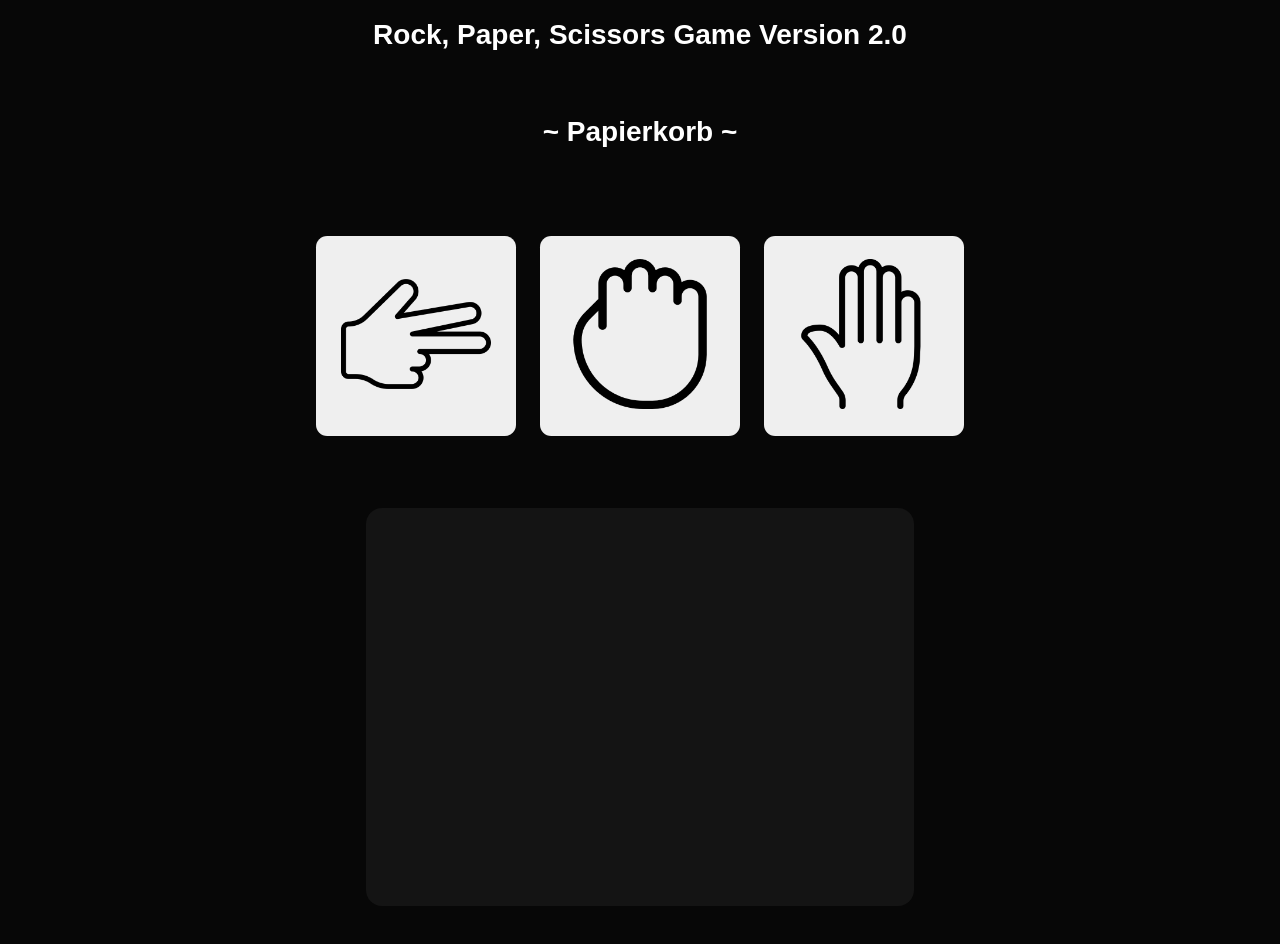
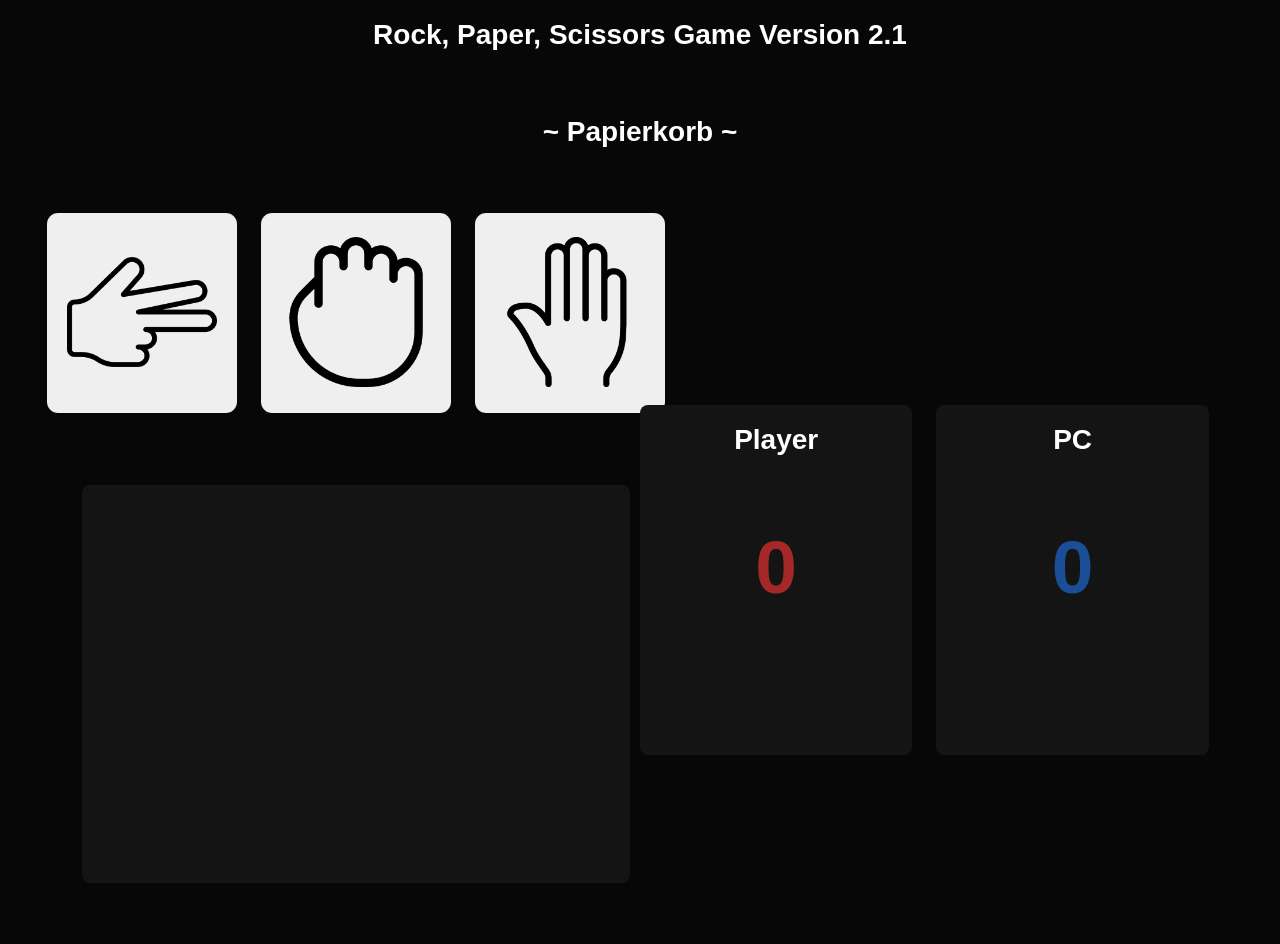
Before and after one commit to PapierKorb76/rockpaperscissorsgame, a plain HTML site: page index.html in a window 1280 px wide. Drawn offline with Linux system fonts and the light colour scheme.

Commit message:
Added counter for points

```diff
--- a/index.html
+++ b/index.html
@@ -9,15 +9,21 @@
     <link rel="stylesheet" href="style.css">
 </head>
 <body>
-    <h1>Rock, Paper, Scissors Game Version 2.0</h1>
+    <h1>Rock, Paper, Scissors Game Version 2.1</h1>
     <h6>~ Papierkorb ~</h6>
-    <div class="btn-container">
-        <button id = 'scissors' class = 'button'><img src="./images/scissors.png" alt=""></button>
-        <button id = 'rock' class = 'button'><img src="./images/rock.png" alt=""></button>
-        <button id = 'paper' class = 'button'><img src="./images/paper.png" alt=""></button>
-    </div>
-
-    <div class="results-container">
+    <div class="col-container">
+        <div class="col-1">
+            <div class="btn-container">
+                <button id = 'scissors' class = 'button'><img src="./images/scissors.png" alt=""></button>
+                <button id = 'rock' class = 'button'><img src="./images/rock.png" alt=""></button>
+                <button id = 'paper' class = 'button'><img src="./images/paper.png" alt=""></button>
+            </div>
+            <div class="results-container"></div>
+        </div>
+        <div class="col-2">
+            <div class="player-points"><h1>Player</h1><h1 id = "computer-h2">0</h1></div>
+            <div class="computer-points"><h1>PC</h1><h1 id = "player-h2">0</h1></div>
+        </div>
     </div>
     <script src="index.js"></script>
 </body>
--- a/index.js
+++ b/index.js
@@ -2,6 +2,11 @@ const btnScissors = document.querySelector('#scissors');
 const btnRock = document.querySelector('#rock');
 const btnPaper = document.querySelector('#paper');
 const resultsContainer = document.querySelector('.results-container');
+const computerPoints = document.querySelector('#computer-h2');
+const playerPoints = document.querySelector('#player-h2');
+const computerSign = document.querySelector('.computer-points');
+const playerSign = document.querySelector('.player-points');
+
 
 /*
 console.log(btnScissors.id);
@@ -42,23 +47,29 @@ function computerPlay() {
     return PC_Answer;
 }
 
+let playerCont = 0;
+let PCCont = 0;
+
 function playRound(playerSelection, computerSelection) {
+    const content = document.createElement('div');
+
     playerSelection = playerSelection.toLowerCase();
     if (playerSelection == computerSelection) {
-        const content = document.createElement('div');
         content.classList.add('content');
         content.textContent = 'Nobody Won!';
         resultsContainer.appendChild(content);
     } else if ((playerSelection == "rock" && computerSelection == "scissors") ||
         (playerSelection == "scissors" && computerSelection == "paper") ||
         (playerSelection == "paper" && computerSelection == "rock")) {
-            const content = document.createElement('div');
+            playerCont ++;
+            playerPoints.innerHTML = playerCont;
             content.classList.add('content');
             content.textContent = "You won! The " + playerSelection + " beats the " + computerSelection + "!";
             content.style.color = 'green';
             resultsContainer.appendChild(content);
     } else {
-            const content = document.createElement('div');
+            PCCont ++;
+            computerPoints.innerHTML = PCCont;
             content.classList.add('content');
             content.textContent = "You lost! The " + computerSelection + " beats the " + playerSelection + "!";
             content.style.color = 'red';
@@ -66,35 +77,30 @@ function playRound(playerSelection, computerSelection) {
     }
 }
 
-// // function game() {
-// //     let playerCont = 0;
-// //     let PCCont = 0;
-// //     for (let i = 0; i < 5; i++) {
-// //         computerSelection = computerPlay();
-// //         console.log("The PC Move: " + computerSelection);
-// //         playerSelection = prompt("Insert your move: ");
-// //         console.log(playRound(playerSelection, computerSelection));
 
-// //         if (playRound(playerSelection, computerSelection).includes("You won!")) {
-// //             playerCont++;
-// //         } else if (playRound(playerSelection, computerSelection).includes("You lost!")) {
-// //             PCCont++;
-// //         } else if ("Nobody won!") {
-// //             playerCont == playerCont;
-// //             PCCont == PCCont;
-// //         }
-// //         console.log("Player: " + playerCont + "   VS   " + "PC: " + PCCont);
-// //     }
 
-// //     if (playerCont > PCCont) {
-// //         return "You won the game with " + playerCont + " points";
-// //     } else if (playerCont < PCCont) {
-// //         return "You lost the game, the PC Won with " + PCCont + " points";
-// //     } else {
-// //         return "Tie! " + "Player Points: " + playerCont + " and " + "PC Points: " + PCCont;
-// //     }
-// // }
+// function game() {
+//     let playerCont = 0;
+//     let PCCont = 0;
+//     while(playerCont != 5 || PCCont != 5)
+//     computerSelection = computerPlay();
+//         if (content.style.color == 'green') {
+//             playerCont++;
+//             playerPoints.style.color = 'blue';
+//             playerPoints = playerCont;
+//         } else if (playRound(playerSelection, computerSelection).includes("You lost!")) {
+//             PCCont++;
+//         } else if ("Nobody won!") {
+//             playerCont == playerCont;
+//             PCCont == PCCont;
+//         }
+//         console.log("Player: " + playerCont + "   VS   " + "PC: " + PCCont);
 
-// let playerSelection;
-// let computerSelection;
-// console.log(game());
+//     if (playerCont > PCCont) {
+//         return "You won the game with " + playerCont + " points";
+//     } else if (playerCont < PCCont) {
+//         return "You lost the game, the PC Won with " + PCCont + " points";
+//     } else {
+//         return "Tie! " + "Player Points: " + playerCont + " and " + "PC Points: " + PCCont;
+//     }
+// }
--- a/style.css
+++ b/style.css
@@ -1,6 +1,7 @@
 body{
     background-color: #070707;
     font-family: sans-serif;
+    overflow: hidden;
 }
 
 h1, h6{
@@ -32,7 +33,7 @@ img{
     justify-content: center;
     align-items: center;
     column-gap: 1.5rem;
-    margin: 5.5rem 0 0 0;
+    margin: 0.5rem 0 0 0;
     transition: all 1.1s;
 }
 
@@ -49,5 +50,48 @@ img{
     margin: 4.5rem auto;
     padding: 1.5rem;
     color: aliceblue;
-    border-radius: 1rem;
+    border-radius: 0.5rem;
 }
+.col-1{
+    width: 50%;
+}
+
+.col-2{
+    display: flex;
+    width: 50%;
+    column-gap: 1.5rem;
+    justify-content: center;
+    align-items: center;
+}
+.player-points{
+    width: 350px;
+    height: 350px;
+    background-color: rgb(20, 20, 20);
+    border-radius: 0.5rem;
+}
+
+.computer-points{
+    width: 350px;
+    height: 350px;
+    background-color: rgb(20, 20, 20);
+    border-radius: 0.5rem;
+}
+
+.col-container{
+    padding: 2rem;
+    display: flex;
+    width: 90%;
+    margin: -40px auto;
+}
+
+#computer-h2{
+    color: rgb(165, 40, 40);
+    margin-top: 25%;
+    font-size: 75px;
+}
+
+#player-h2{
+    margin-top: 25%;
+    font-size: 75px;
+    color: rgb(28, 77, 151);
+}
```
